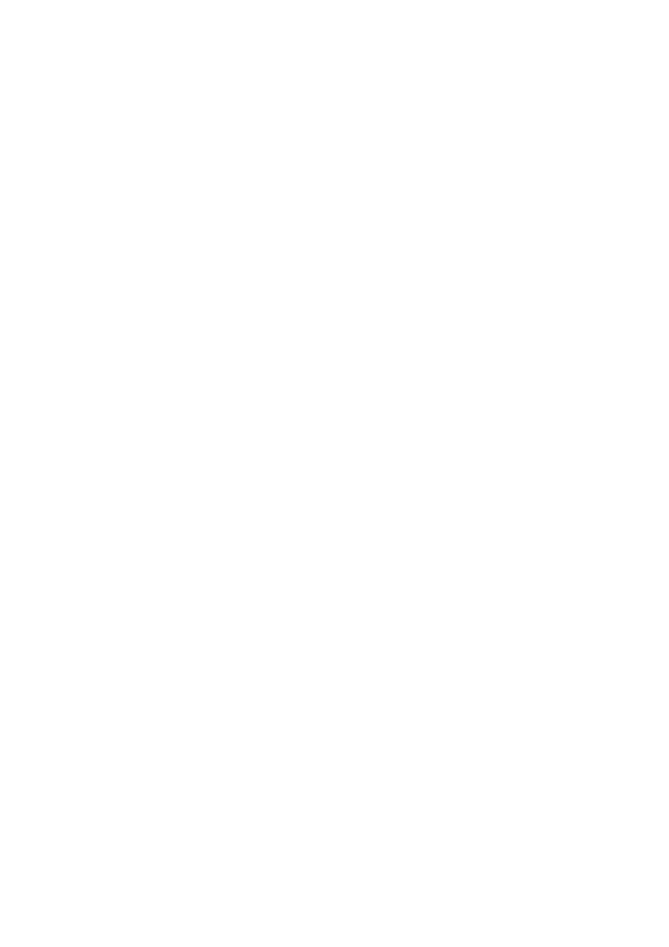
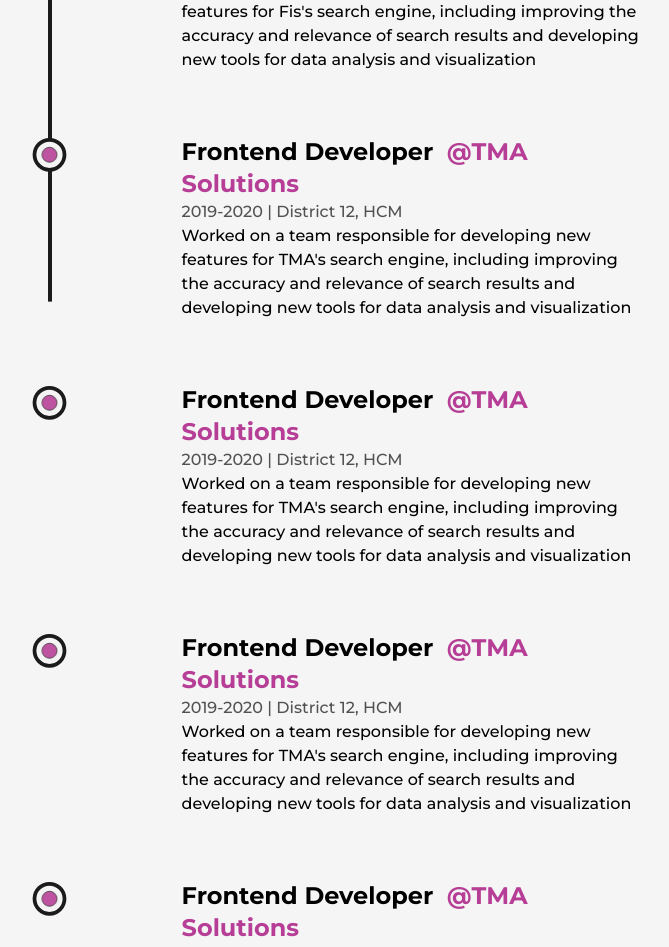
Before and after one commit to nghinguyenzero/next-dev-portfolio, a Next.js app: page /about in a window 1280 px wide. Shown: the part 2580-3527 px from the top of the page, without its empty margins (244-913 px from the left). Before the commit the page ends 2214 px from the top, so only its background shows below. Built offline with nearby package versions, Linux system fonts and the light colour scheme.

Commit message:
update experience

```diff
--- /dev/null
+++ b/src/components/Education.js
@@ -0,0 +1,10 @@
+
+const Education = (props) => {
+    return (
+        <div> Education
+
+        </div>
+    );
+}
+
+export default Education;
--- /dev/null
+++ b/src/components/Experience.js
@@ -0,0 +1,104 @@
+import React, { useRef } from "react";
+
+import { motion, useScroll } from "framer-motion";
+import LiIcon from "./LiIcon";
+
+const Details = ({ position, company, companyLink, time, address, work }) => {
+    const ref = useRef(null)
+  return (
+
+    <li ref={ref} className="my-8 first:mt-0 last:mb-0 w-[60%] mx-auto flex flex-col justify-between">
+        <LiIcon reference={ref}/>
+      <motion.div
+        initial={{y:50}}
+        whileInView={{y:0}}
+        transition={{duration:0.5, type:'spring'}}
+      >
+        <h3 className="capitalize font-bold text-2xl">
+          {position} &nbsp;
+          <a
+            href={companyLink}
+            target="_blank"
+            className="text-primary capitalize"
+          >
+            @{company}
+          </a>
+        </h3>
+        <span className="capitalize font-medium text-dark/75">
+          {time} | {address}
+        </span>
+        <p className="font-medium w-full">{work}</p>
+      </motion.div>
+    </li>
+  );
+};
+
+const Experience = () => {
+  const ref = useRef(null);
+  const {scrollYProgress} = useScroll({
+    target: ref,
+    offset: ["start end", "center start"],
+  });
+  return (
+    <div className="my-64">
+      <h2 className="font-bold text-8xl mb-32 w-full text-center">
+        Expericence
+      </h2>
+      <div ref={ref} className="w-[75%] mx-auto relative">
+        <motion.div
+            style={{scaleY: scrollYProgress}}
+            className="absolute left-9 top-0 w-[4px] h-full bg-dark origin-top">
+        </motion.div>
+        <ul className="w-full flex flex-col items-start justify-between ml-4">
+          <Details
+            position={"Web developer"}
+            company={"FPT Information system"}
+            time="2020-Present"
+            address="District 7, HCM"
+            work="Worked on a team responsible for developing new features for Fis's
+                            search engine, including improving the accuracy and relevance of search results and
+                            developing new tools for data analysis and visualization"
+          />
+          <Details
+            position={"Frontend developer"}
+            company={"TMA Solutions"}
+            time="2019-2020"
+            address="District 12, HCM"
+            work="Worked on a team responsible for developing new features for TMA's
+                            search engine, including improving the accuracy and relevance of search results and
+                            developing new tools for data analysis and visualization"
+          />
+                    <Details
+            position={"Frontend developer"}
+            company={"TMA Solutions"}
+            time="2019-2020"
+            address="District 12, HCM"
+            work="Worked on a team responsible for developing new features for TMA's
+                            search engine, including improving the accuracy and relevance of search results and
+                            developing new tools for data analysis and visualization"
+          />
+                    <Details
+            position={"Frontend developer"}
+            company={"TMA Solutions"}
+            time="2019-2020"
+            address="District 12, HCM"
+            work="Worked on a team responsible for developing new features for TMA's
+                            search engine, including improving the accuracy and relevance of search results and
+                            developing new tools for data analysis and visualization"
+          />
+                    <Details
+            position={"Frontend developer"}
+            company={"TMA Solutions"}
+            time="2019-2020"
+            address="District 12, HCM"
+            work="Worked on a team responsible for developing new features for TMA's
+                            search engine, including improving the accuracy and relevance of search results and
+                            developing new tools for data analysis and visualization"
+          />
+        </ul>
+      </div>
+    </div>
+  );
+};
+
+export default Experience;
--- /dev/null
+++ b/src/components/LiIcon.js
@@ -0,0 +1,24 @@
+import { motion, useScroll } from "framer-motion";
+const LiIcon = ({reference}) => {
+    // const ref = useRef(null);
+    const {scrollYProgress} = useScroll({
+      target: reference,
+      offset: ["start end", "center center"],
+    });
+    return (
+        <figure className="absolute left-0 stroke-dark">
+            <svg className="-rotate-90" width='75' height='75' viewBox="0 0 100 100">
+                <circle cx='75' cy='50' r='20' className="stroke-primary stroke-1 fill-none"/>
+                <motion.circle
+                    style={{
+                        pathLength: scrollYProgress
+                    }}
+                    cx='75' cy='50' r='20' className= "stroke-[5px] fill-light"
+                />
+                <circle cx='75' cy='50' r='10' className="animate-pulse stroke-1 fill-primary"/>
+            </svg>
+
+        </figure>
+    );
+}
+export default LiIcon
--- a/src/pages/about.js
+++ b/src/pages/about.js
@@ -8,6 +8,7 @@
     useSpring, useMotionValue, useInView
 } from 'framer-motion';
 import Skills from "@/components/Skills";
+import Experience from "@/components/Experience";
 
 const AnimateNumber = ({value}) => {
     const ref = useRef(null)
@@ -88,6 +89,7 @@
                 </div>
 
                 <Skills/>
+                <Experience/>
                 </Layout>
             </main>
         </>
```
